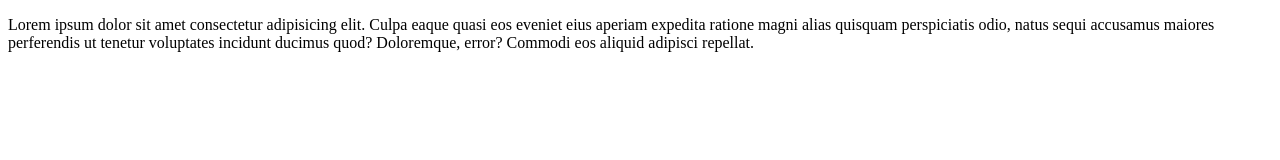
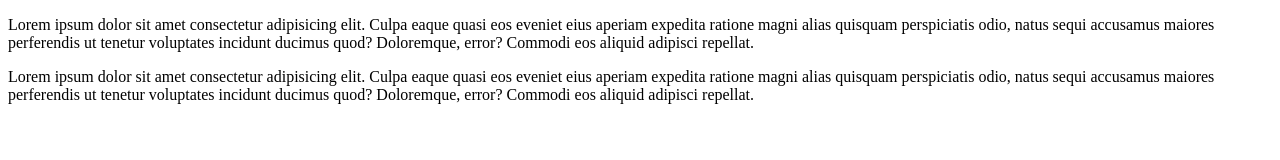
Before and after one commit to Emmanuel-Ocean/Oceansgit-trial, a plain HTML site: page index.html in a window 1280 px wide. Drawn offline with Linux system fonts and the light colour scheme.

Commit message:
index has been updated

```diff
--- a/index.html
+++ b/index.html
@@ -14,6 +14,11 @@
         ratione magni alias quisquam perspiciatis odio, natus sequi accusamus maiores perferendis ut tenetur voluptates
         incidunt ducimus quod? Doloremque, error? Commodi eos aliquid adipisci repellat.
     </p>
+    <p>
+        Lorem ipsum dolor sit amet consectetur adipisicing elit. Culpa eaque quasi eos eveniet eius aperiam expedita
+        ratione magni alias quisquam perspiciatis odio, natus sequi accusamus maiores perferendis ut tenetur voluptates
+        incidunt ducimus quod? Doloremque, error? Commodi eos aliquid adipisci repellat.
+    </p>
 </body>
 
 </html>
```
